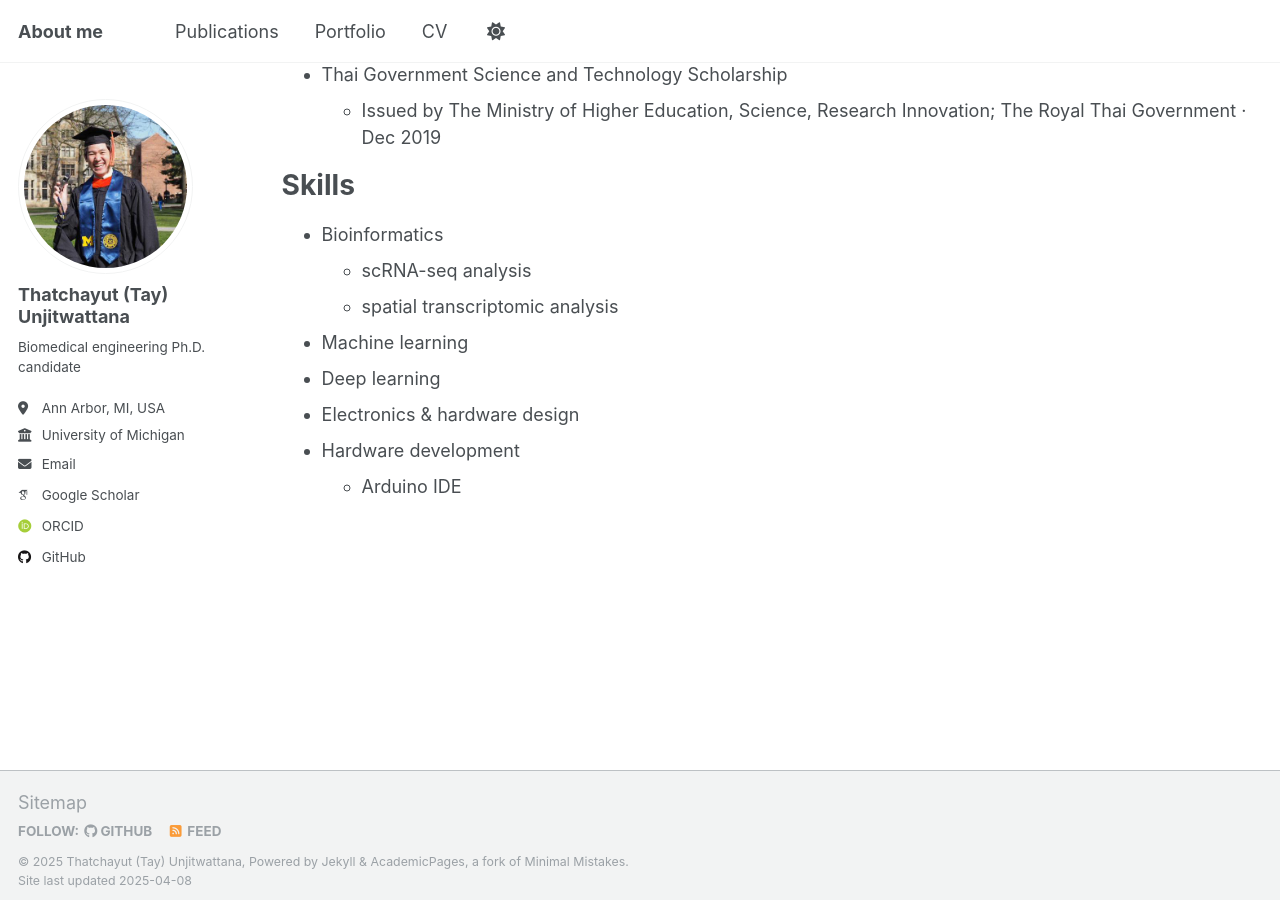
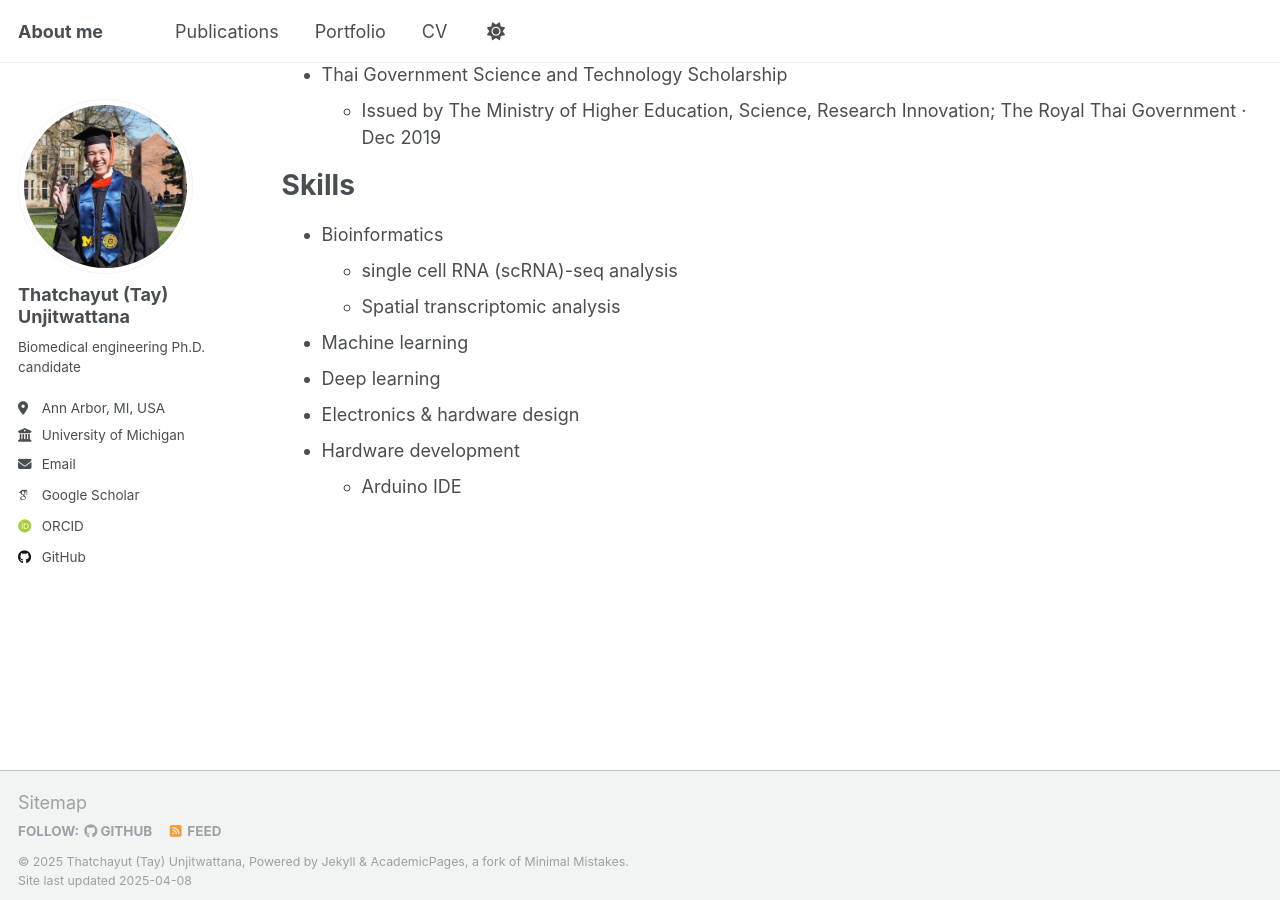
Before and after one commit to thatchayut/thatchayut.github.io, a Jekyll site: the page built from _pages/cv.md, in a window 1280 px wide and 900 px high, scrolled down 1403 px. Built offline with Jekyll 4.4.1, drawn with Linux system fonts in a browser that asks for light colours; some web fonts are replaced.

Commit message:
Update cv.md

```diff
--- a/_pages/cv.md
+++ b/_pages/cv.md
@@ -54,8 +54,8 @@ Honors & awards
 Skills
 ======
 * Bioinformatics
-  * scRNA-seq analysis
-  * spatial transcriptomic analysis
+  * single cell RNA (scRNA)-seq analysis
+  * Spatial transcriptomic analysis
 * Machine learning
 * Deep learning
 * Electronics & hardware design
```
